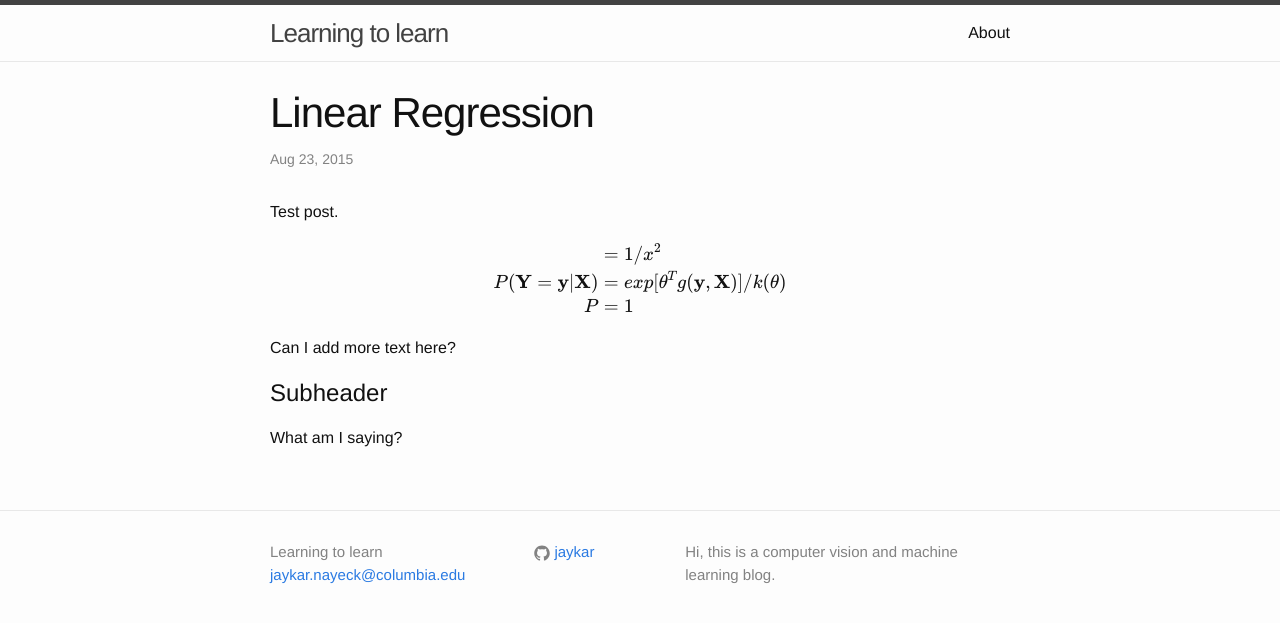
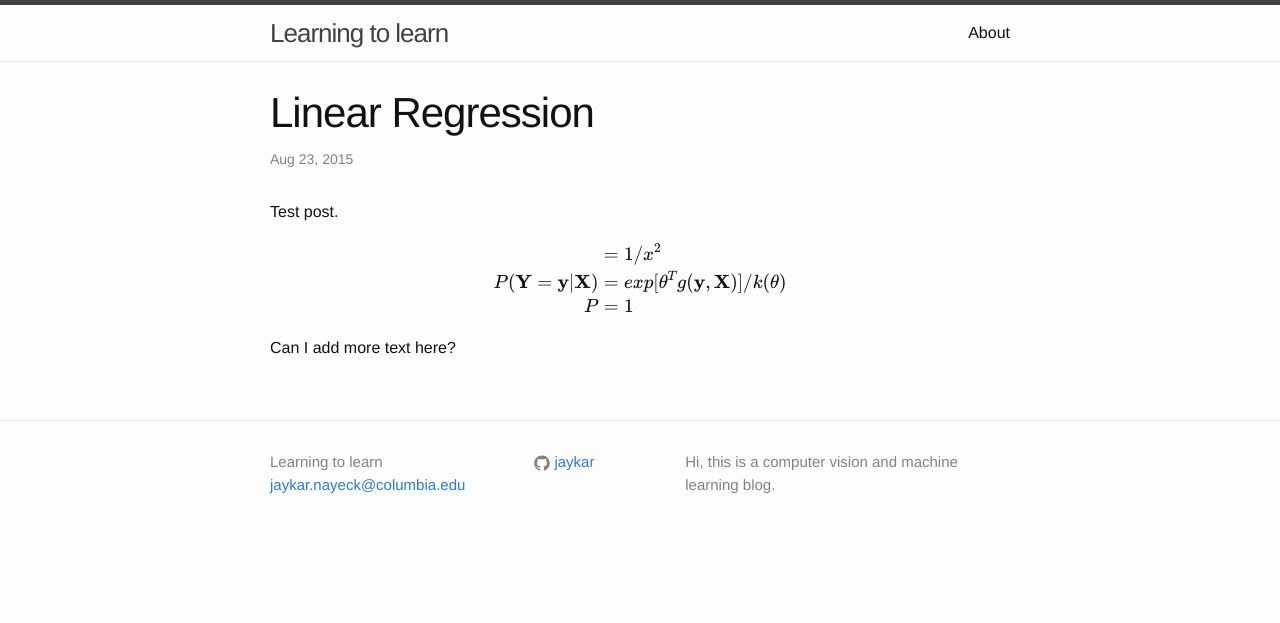
Before and after one commit to jaykar/jaykar.github.io, a Jekyll site: the page built from _posts/2015-08-23-Linear-Regression.markdown, in a window 1280 px wide. Shown: the top 623 px of the page. Built offline with Jekyll 4.4.1, drawn with Linux system fonts in a browser that asks for light colours; formulas are drawn with MathJax 3; some of the changed lines change nothing that is shown.

Commit message:
update website

```diff
--- a/_posts/2015-08-23-Linear2.markdown
+++ /dev/null
@@ -1,23 +0,0 @@
----
-layout: post
-title:  "Linear Regression"
-permalink: "linear-regression.html"
-date:   2015-08-23
-categories: jekyll update
----
-Test post.
-
-$$
-\begin{align}
-&= 1/x^{2}  \\
-P(\mathbf{Y} = \mathbf{y}|\mathbf{X}) &= exp[{\theta } ^{T} g(\mathbf{y},\mathbf{X})]/k(\theta ) \\
-P &= 1 \\
-\end{align}
-$$
-
-
-Can I add more text here?
-
-# Subheader
-
-What am I saying?
```
Also changed, not shown: _posts/2015-08-23-Linear-Regression.markdown (line endings or trailing spaces).
